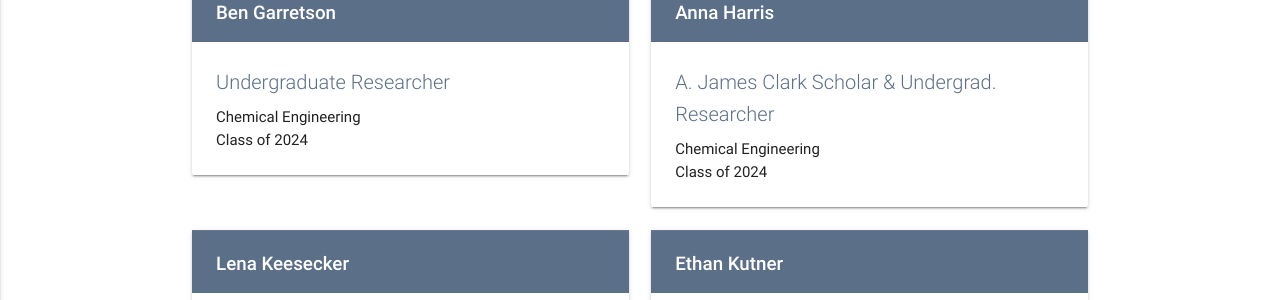
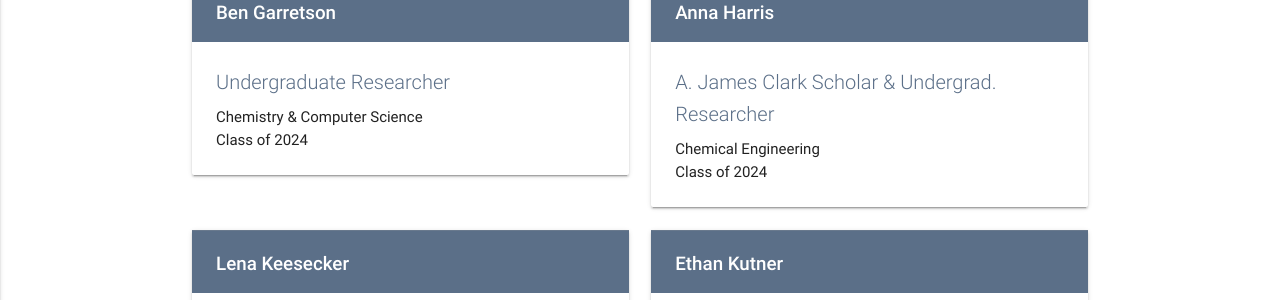
Before and after one commit to geisegroup/geisegroup.github.io, a Jekyll site: the page built from people.md, in a window 1280 px wide and 900 px high, scrolled down 2026 px. Shown: the part 152-452 px from the top of the window. Built offline with Jekyll 4.4.1, drawn with Linux system fonts in a browser that asks for light colours; nearby versions of some CDN libraries.

Commit message:
Update garretson.html

```diff
--- a/_undergraduateResearchers/garretson.html
+++ b/_undergraduateResearchers/garretson.html
@@ -2,5 +2,5 @@
 name: Ben Garretson
 title: Undergraduate Researcher
 class: 2024
-majors: Chemical Engineering
+majors: Chemistry & Computer Science
 ---
```
